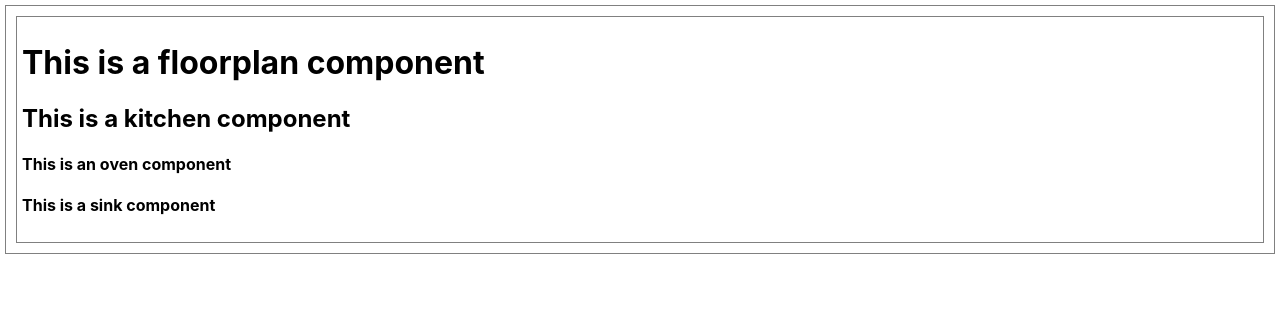
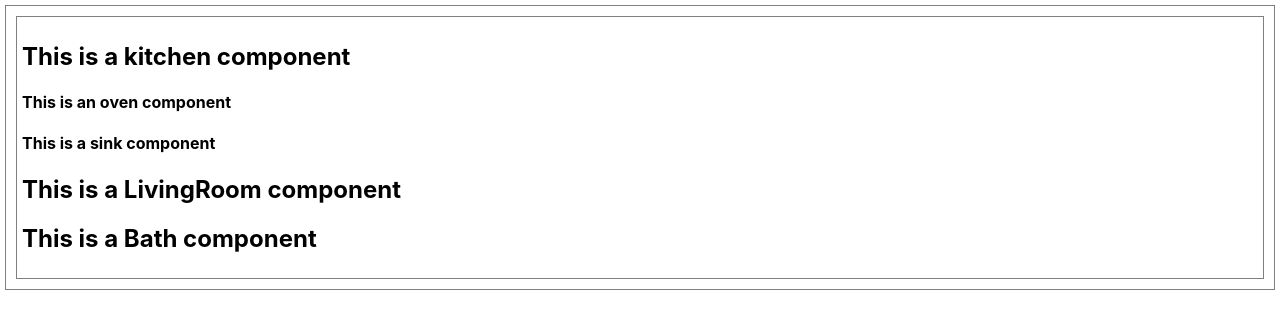
Before and after one commit to Codykilpatrick/floorplan-react, a React (Create React App) app: page / in a window 1280 px wide. Shown: the top 318 px of the page. Built offline with nearby package versions, Linux system fonts and the light colour scheme.

Commit message:
add bath component

```diff
--- a/src/App.js
+++ b/src/App.js
@@ -1,12 +1,10 @@
 import './App.css';
 import Floorplan from './Floorplan';
-import Kitchen from './Kitchen';
 
 function App() {
   return (
     <div className="App">
       <Floorplan />
-      <Kitchen />
     </div>
   );
 }
--- /dev/null
+++ b/src/Bath.jsx
@@ -0,0 +1,7 @@
+const Bath = (props) => {
+  return (
+    <h2>This is a Bath component</h2>
+  )
+}
+
+export default Bath
--- a/src/Floorplan.jsx
+++ b/src/Floorplan.jsx
@@ -1,6 +1,14 @@
+import Kitchen from './Kitchen';
+import LivingRoom from './LivingRoom';
+import Bath from './Bath';
+
 const Floorplan = () => {
   return (
-    <h1>This is a floorplan component</h1>
+    <>
+    <Kitchen />
+    <LivingRoom />
+    <Bath size={ ["Full", "Half"] } />
+    </>
   )
 }
 
--- /dev/null
+++ b/src/LivingRoom.jsx
@@ -0,0 +1,7 @@
+const LivingRoom = () => {
+  return (
+    <h2>This is a LivingRoom component</h2>
+  )
+}
+
+export default LivingRoom
```
